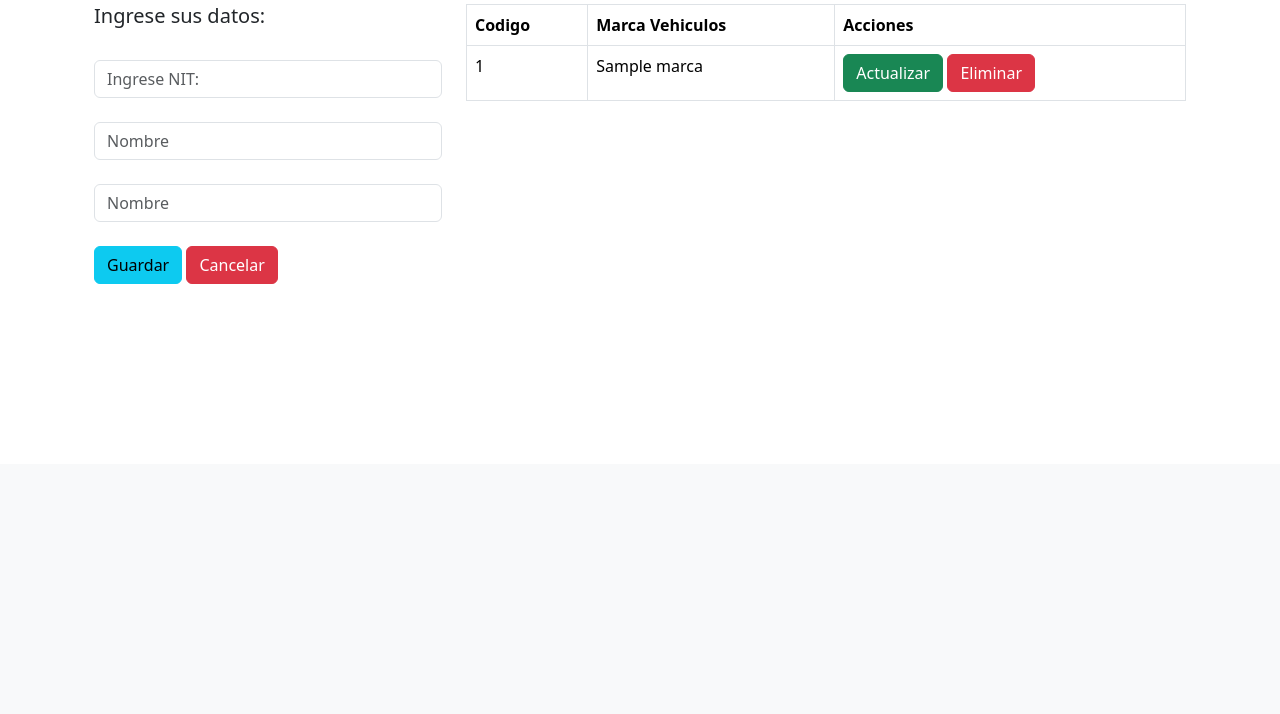
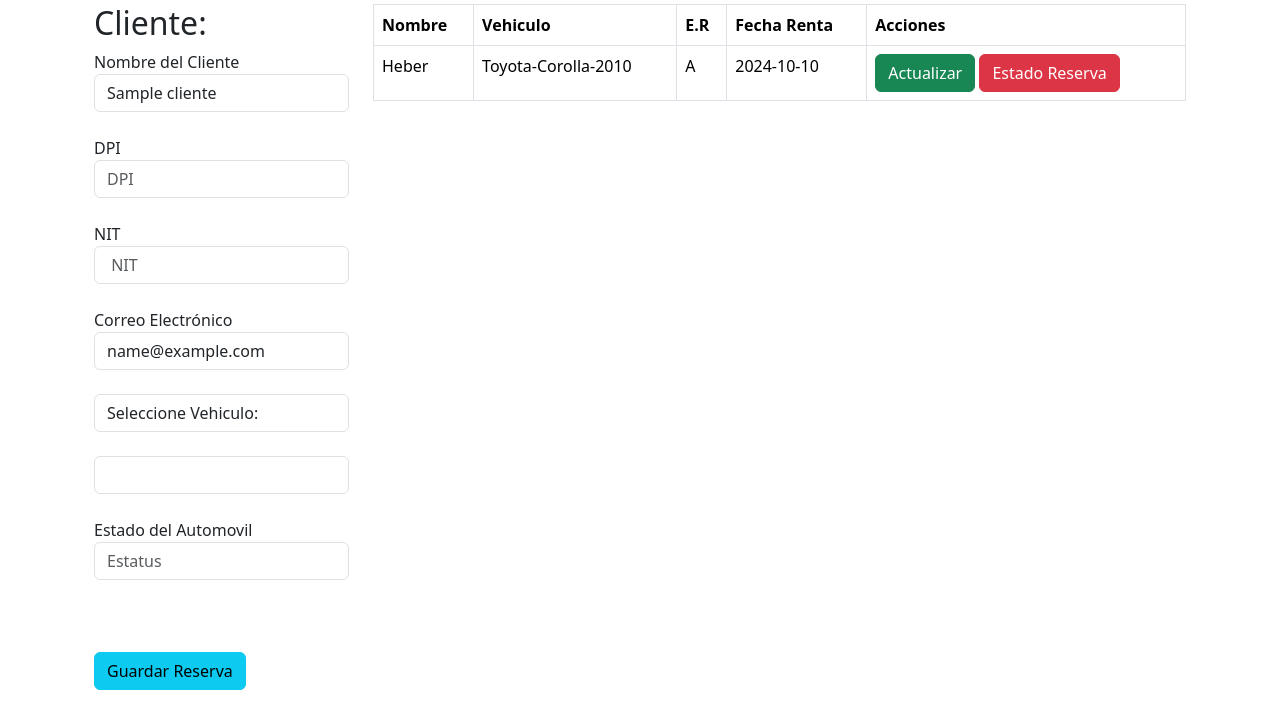
Before and after one commit to 1996-30/proyectoVehiculosV2, a PHP site: page /formRentas.php?id_cliente=1 in a window 1280 px wide. Shown: the part 336-1050 px from the top of the page. Before the commit the page ends 620 px from the top, so only its background shows below. Run offline with PHP 8.4, Linux system fonts and the light colour scheme; tables that the repository leaves empty or names only in its code hold one stand-in row (values such as "Sample post"); data that the repository does not hold is empty.

Commit message:
Version automoviles y Reservas

```diff
--- a/formClientes.php
+++ b/formClientes.php
@@ -84,6 +84,7 @@ include("header.php")
                             <td>
                                 <a href="updateClientes.php?id_cliente=<?php echo $row['id_cliente']; ?>" class="btn btn-success">Actualizar</a>
                                 <a href="deleteClientes.php?id_cliente=<?php echo $row['id_cliente']; ?>" class="btn btn-danger">Eliminar</a>
+                                <a href="formRentas.php?id_cliente=<?php echo $row['id_cliente']; ?>" class="btn btn-info">Iniciar Reserva</a>
                             </td>
 
                         </tr>
--- a/formRentas.php
+++ b/formRentas.php
@@ -1,6 +1,38 @@
 <?php
 include("db.php");
 session_start();
+
+$vehiculos = "SELECT id_vehiculo, CONCAT(marcas.nombre,' - ',linea.nombre,' - ', modelo.nombre,' - ', matricula) as nombre
+              FROM vehiculos
+              INNER JOIN marcas ON vehiculos.id_marca=marcas.id_marca
+              INNER JOIN linea ON vehiculos.id_linea=linea.id_linea
+              INNER JOIN modelo ON vehiculos.id_modelo=modelo.id_modelo" ;
+$respuestaVehiculos = mysqli_query($conn, $vehiculos);
+
+if(isset($_GET['id_cliente'])){
+    $id = $_GET['id_cliente'];
+    $query = "SELECT * FROM cliente WHERE id_cliente = $id";
+    $result = mysqli_query($conn, $query);
+
+    if(mysqli_num_rows($result)==1)
+    {
+        $row = mysqli_fetch_array($result);
+        $nombre =$row['nombre'];
+        $dpi =$row['DPI'];
+        $nit =$row['NIT'];
+        $email =$row['email'];
+    }
+}
+
+if(isset($_POST['guardar'])){
+    $id = $_GET['id_cliente'];
+    $nombre = $_POST['nombre'];
+    $dpi = $_POST['DPI'];
+    $nit = $_POST['NIT'];
+    $email = $_POST['email'];
+
+
+}
 ?>
 
 <?php
@@ -9,7 +41,7 @@ include("header.php")
 
  <div class="container p-4">
     <div class="row">
-        <div class="col-md-4">
+        <div class="col-md-3">
         <!-- contenido de la columna 4 formulario -->
 
         <!-- alert conf -->
@@ -27,58 +59,79 @@ include("header.php")
          }
          ?>
          <div class="car card-body">
-            <form action="GuardaMarca.php" method="POST">
+         <form action="formRentas.php?id_cliente=<?php echo $_GET['id_cliente'] ;  ?>" method="POST">
+                <h2>Cliente: </h1>
                 <div class="form-group">
-                    <h5>Ingrese sus datos:</h5>
-                </div>
-                <br><!-- Este es un salto de linea -->
-                <div class="form-group">
-                    <input type="text" name="nit"  class="form-control" placeholder="Ingrese NIT: "></text>
-                </div>
-                 <br>
-                 <div>
-                    <input type="text" name="nombre"  class="form-control" placeholder="Nombre "></text>
+                    <label for="">Nombre del Cliente</label>
+                    <input type="text" name="nombre" class="form-control" placeholder=" Nombre Cliente" value="<?php echo $nombre ?>">
                     <br>
-                    <input type="text" name="nombre"  class="form-control" placeholder="Nombre "></text>
+                    <label for="">DPI</label>
+                    <input type="text" name="DPI" class="form-control" placeholder="DPI" value="<?php echo $dpi ?>">
+                    <br>
+                    <label for="">NIT</label>
+                    <input type="text" name="NIT" class="form-control" placeholder=" NIT" value="<?php echo $nit ?>">
+                    <br>
+                    <label for="">Correo Electrónico</label>
+                    <input type="email" name="email" class="form-control" placeholder="email" value="<?php echo $email ?>">
+                    <br>
+                    <div>
+                    <label for="Vehiculos" class="form-control">Seleccione Vehiculo:</label><br>
+                    <select name="id_vehiculo" id="vehiculos" class="form-control">
+                    <option value=""></option>
+                    <?php while($row = $respuestaVehiculos->fetch_assoc()){ ?>
+                        <option value="<?php echo $row['id_vehiculo']; ?>"><?php echo $row["nombre"]; ?></option>
+                    <?php } ?>
+                    </select>
+                    <br>
+                    <label for="">Estado del Automovil</label>
+                    <input type="email" name="email" class="form-control" placeholder="Estatus" value="">
                     <br>
 
-                 </div>
-                <input type="submit" class="btn btn-info btn-block" name="guardaMarca" value="Guardar">
-                 <input type="submit" class="btn btn-danger btn-block"  value="Cancelar">
+                </div>
+                <br>
+
+
+                </div>
+                <br>
+               <button class="btn btn-info" name="guardar">Guardar Reserva</button>
             </form>
 
          </div>
         </div>
            <!-- contenido de la columna 8 tabla de datois -->
-        <div class="col-md-8">
+        <div class="col-md-9   ">
             <table class="table table-bordered">
                 <thead>
                 <tr>
-                <th>Codigo</th>
-                <th>Marca Vehiculos</th>
+
+                <th>Nombre</th>
+                <th>Vehiculo</th>
+                <th>E.R</th>
+                <th>Fecha Renta</th>
                 <th>Acciones</th>
+
 
                 </tr>
                 </thead>
                 <tbody>
-                    <?php
 
-                        $query = "SELECT * FROM marcas";
-                        $result_task = mysqli_query($conn,$query);
+                        <tr>
 
-                        while($row = mysqli_fetch_array($result_task))  {               ?>
-                        <tr>
-                            <td><?php echo $row['id_marca']?></td>
-                            <td><?php echo $row['nombre']?></td>
+                            <td>Heber</td>
+                            <td>Toyota-Corolla-2010</td>
+                            <td>A</td>
+                            <td>2024-10-10</td>
+
+
 
                             <td>
-                                <a href="updateMarcas.php?id_marca=<?php echo $row['id_marca']; ?>" class="btn btn-success">Actualizar</a>
-                                <a href="deleteMarcas.php?id_marca=<?php echo $row['id_marca']; ?>" class="btn btn-danger">Eliminar</a>
+                                <a href="" class="btn btn-success">Actualizar</a>
+                                <a href="" class="btn btn-danger">Estado Reserva</a>
                             </td>
 
                         </tr>
 
-                        <?php }?>
+
 
             </tbody>
             </table>
```
Also changed, not shown: deleteRentas.php (added, +11 -0 lines), formVehiculos.php (+12 -8 lines).
